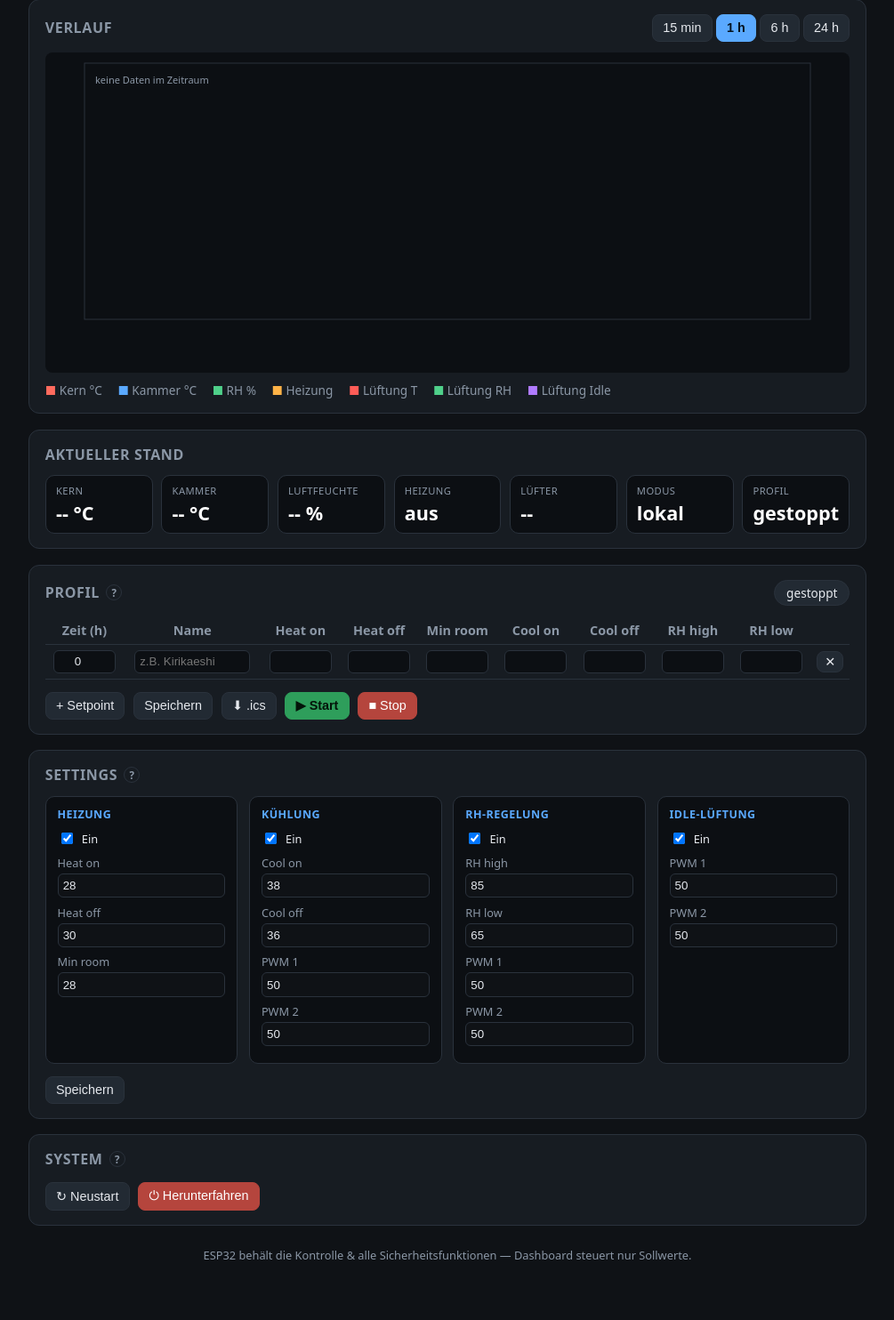
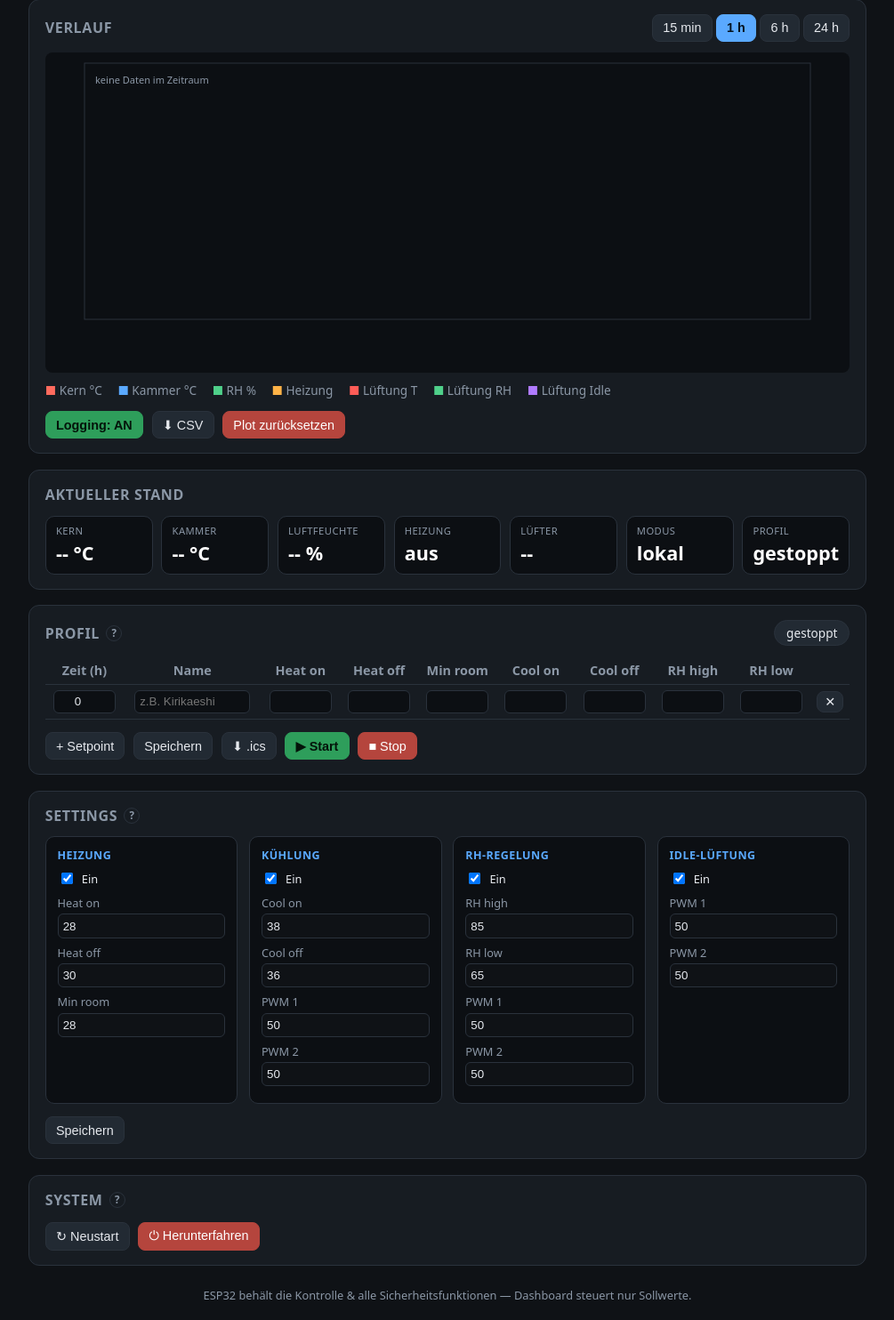
Before and after one commit to hobblefuzz/FermentiMcFermentiFace, a Flask app: page / in a window 1280 px wide. Shown: the part 82-1566 px from the top of the page at 89% size, without its empty margins (137-1142 px from the left). Before the commit the page ends 1498 px from the top, so only its background shows below. Run offline with Flask 3, Linux system fonts and the light colour scheme; data that the repository does not hold is empty.

Commit message:
Dashboard: logging on/off, full-DB CSV export, plot reset
- server: logging_on flag gates telemetry+event writes; auto-on when a
  profile starts; /api/logging/<on|off|toggle>, /api/export.csv (whole DB,
  with readable datetime column), /api/log/reset (clears telemetry+events)
- chart card: Logging toggle, CSV download, plot-reset (confirm-guarded)
- plotting always runs; logging state shown on the toggle button

Verified in-process: toggle gating, profile auto-start, CSV, reset.

Co-Authored-By: Claude Opus 4.8 <noreply@anthropic.com>

```diff
--- a/pi/server.py
+++ b/pi/server.py
@@ -16,12 +16,15 @@ Endpoints:
 """
 
 import os
+import io
+import csv
 import json
 import time
+import datetime
 import sqlite3
 import threading
 import subprocess
-from flask import Flask, request, jsonify, render_template
+from flask import Flask, request, jsonify, render_template, Response
 
 from curve import Profile
 
@@ -71,6 +74,7 @@ def _db():
 
 
 _last_step = -2   # index of the last-logged profile step (-2 = not running)
+logging_on = True # whether telemetry is written to the DB (auto-on at profile start)
 
 
 # Migrate older DBs that predate the `fan` (fan status) column.
@@ -90,35 +94,36 @@ def current_setpoints():
 # ------------------------------------------------------------------- routes
 @app.route("/api/poll", methods=["POST"])
 def poll():
-    global last_telemetry
+    global last_telemetry, _last_step
     tel = request.get_json(force=True, silent=True) or {}
     last_telemetry = tel
-    try:
-        c = _db()
-        c.execute("INSERT INTO telemetry (ts,core,chamber,rh,heater,fan1,fan2,fan) "
-                  "VALUES (?,?,?,?,?,?,?,?)",
-                  (time.time(), tel.get("core"), tel.get("chamber"), tel.get("rh"),
-                   1 if tel.get("heater") else 0, tel.get("fan1"), tel.get("fan2"),
-                   tel.get("fan")))
-        c.commit()
-        c.close()
-    except Exception as e:
-        print("[db] error:", e)
 
-    # Log profile step transitions as events (for chart markers + history)
-    global _last_step
-    if profile.running:
-        idx = profile.current_index()
-        if idx >= 0 and idx != _last_step:
-            _last_step = idx
-            try:
-                cc = _db()
-                cc.execute("INSERT INTO events VALUES (?,?)", (time.time(), profile.current_name()))
-                cc.commit(); cc.close()
-            except Exception as e:
-                print("[db] event error:", e)
-    else:
-        _last_step = -2
+    if logging_on:
+        try:
+            c = _db()
+            c.execute("INSERT INTO telemetry (ts,core,chamber,rh,heater,fan1,fan2,fan) "
+                      "VALUES (?,?,?,?,?,?,?,?)",
+                      (time.time(), tel.get("core"), tel.get("chamber"), tel.get("rh"),
+                       1 if tel.get("heater") else 0, tel.get("fan1"), tel.get("fan2"),
+                       tel.get("fan")))
+            c.commit()
+            c.close()
+        except Exception as e:
+            print("[db] error:", e)
+
+        # Log profile step transitions as events (chart markers + history)
+        if profile.running:
+            idx = profile.current_index()
+            if idx >= 0 and idx != _last_step:
+                _last_step = idx
+                try:
+                    cc = _db()
+                    cc.execute("INSERT INTO events VALUES (?,?)", (time.time(), profile.current_name()))
+                    cc.commit(); cc.close()
+                except Exception as e:
+                    print("[db] event error:", e)
+        else:
+            _last_step = -2
 
     return jsonify({
         "time": int(time.time()),
@@ -133,6 +138,7 @@ def status():
         "telemetry": last_telemetry,
         "profile":   profile.to_dict(),
         "setpoints": current_setpoints(),
+        "logging":   logging_on,
     })
 
 
@@ -167,10 +173,11 @@ def api_profile():
 
 @app.route("/api/profile/<action>", methods=["POST"])
 def profile_action(action):
-    global _last_step
+    global _last_step, logging_on
     if action == "start":
         profile.start()
         _last_step = -2          # ensure the first step is logged on next poll
+        logging_on = True        # auto-start logging with the profile
     elif action == "stop":
         profile.stop()
     return jsonify(profile.to_dict())
@@ -183,6 +190,46 @@ def events():
     rows = c.execute("SELECT ts,name FROM events WHERE ts>=? ORDER BY ts", (since,)).fetchall()
     c.close()
     return jsonify([{"ts": r[0], "name": r[1]} for r in rows])
+
+
+# ------------------------------------------------------------- logging control
+@app.route("/api/logging/<action>", methods=["POST"])
+def logging_ctl(action):
+    global logging_on
+    if action == "on":
+        logging_on = True
+    elif action == "off":
+        logging_on = False
+    elif action == "toggle":
+        logging_on = not logging_on
+    return jsonify({"logging": logging_on})
+
+
+@app.route("/api/log/reset", methods=["POST"])
+def log_reset():
+    c = _db()
+    c.execute("DELETE FROM telemetry")
+    c.execute("DELETE FROM events")
+    c.commit()
+    c.close()
+    return jsonify({"ok": True})
+
+
+@app.route("/api/export.csv")
+def export_csv():
+    c = _db()
+    rows = c.execute("SELECT ts,core,chamber,rh,heater,fan1,fan2,fan "
+                     "FROM telemetry ORDER BY ts").fetchall()
+    c.close()
+    buf = io.StringIO()
+    w = csv.writer(buf)
+    w.writerow(["timestamp", "datetime", "core_c", "chamber_c", "rh_pct",
+                "heater", "fan1_pct", "fan2_pct", "fan_state"])
+    for r in rows:
+        dt = datetime.datetime.fromtimestamp(r[0]).isoformat(sep=" ", timespec="seconds")
+        w.writerow([r[0], dt, r[1], r[2], r[3], r[4], r[5], r[6], r[7]])
+    return Response(buf.getvalue(), mimetype="text/csv",
+                    headers={"Content-Disposition": "attachment; filename=fermenter_log.csv"})
 
 
 @app.route("/api/power/<action>", methods=["POST"])
--- a/pi/static/app.js
+++ b/pi/static/app.js
@@ -64,6 +64,9 @@ async function pollStatus() {
     live.innerHTML = h;
     profState.textContent = p.running ? ((p.step || "läuft") + " · " + fmtDur(p.elapsed)) : "gestoppt";
     profState.className = "pill" + (p.running ? " run" : "");
+    const lg = $("logToggle");
+    lg.textContent = "Logging: " + (d.logging ? "AN" : "AUS");
+    lg.className = d.logging ? "go" : "";
   } catch (e) {
     live.className = "stats off";
     live.innerHTML = '<div class="stat"><div class="val">Server offline</div></div>';
@@ -383,6 +386,13 @@ $("dlIcs").onclick = async () => {
   else alert("Keine Setpoints vorhanden.");
 };
 $("saveManual").onclick = saveManual;
+$("logToggle").onclick = async () => { await fetch("/api/logging/toggle", { method: "POST" }); pollStatus(); };
+$("csvExport").onclick = () => { location.href = "/api/export.csv"; };
+$("plotReset").onclick = async () => {
+  if (!confirm("Alle geloggten Daten unwiderruflich löschen (Plot + CSV)?")) return;
+  await fetch("/api/log/reset", { method: "POST" });
+  pollLog();
+};
 
 function powerScreen(title, note) {
   document.body.innerHTML =
--- a/pi/templates/index.html
+++ b/pi/templates/index.html
@@ -35,6 +35,11 @@
       <span class="lg ft">Lüftung T</span>
       <span class="lg frh">Lüftung RH</span>
       <span class="lg fi">Lüftung Idle</span>
+    </div>
+    <div class="btns">
+      <button id="logToggle">Logging …</button>
+      <button id="csvExport">⬇ CSV</button>
+      <button id="plotReset" class="stop">Plot zurücksetzen</button>
     </div>
   </section>
 
```
